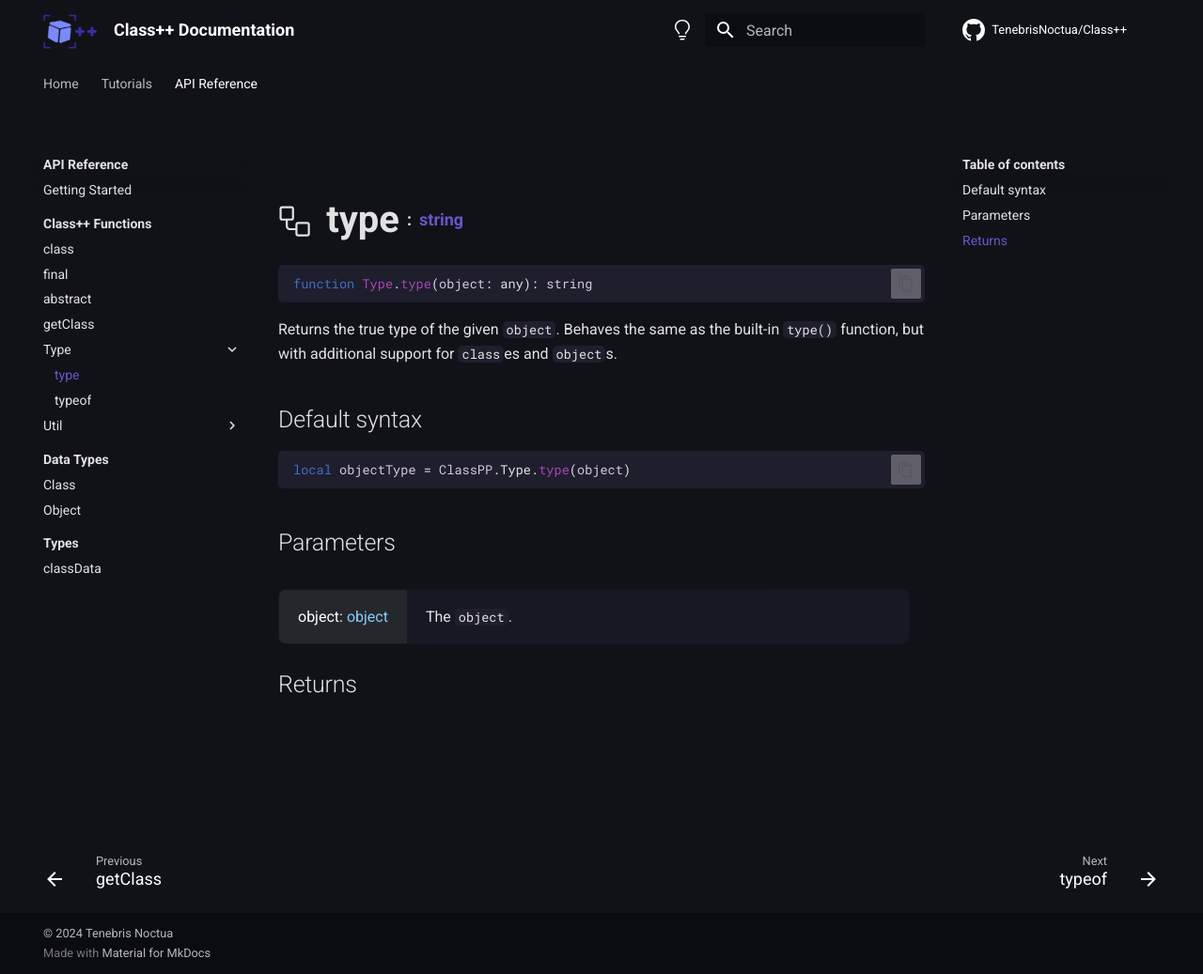
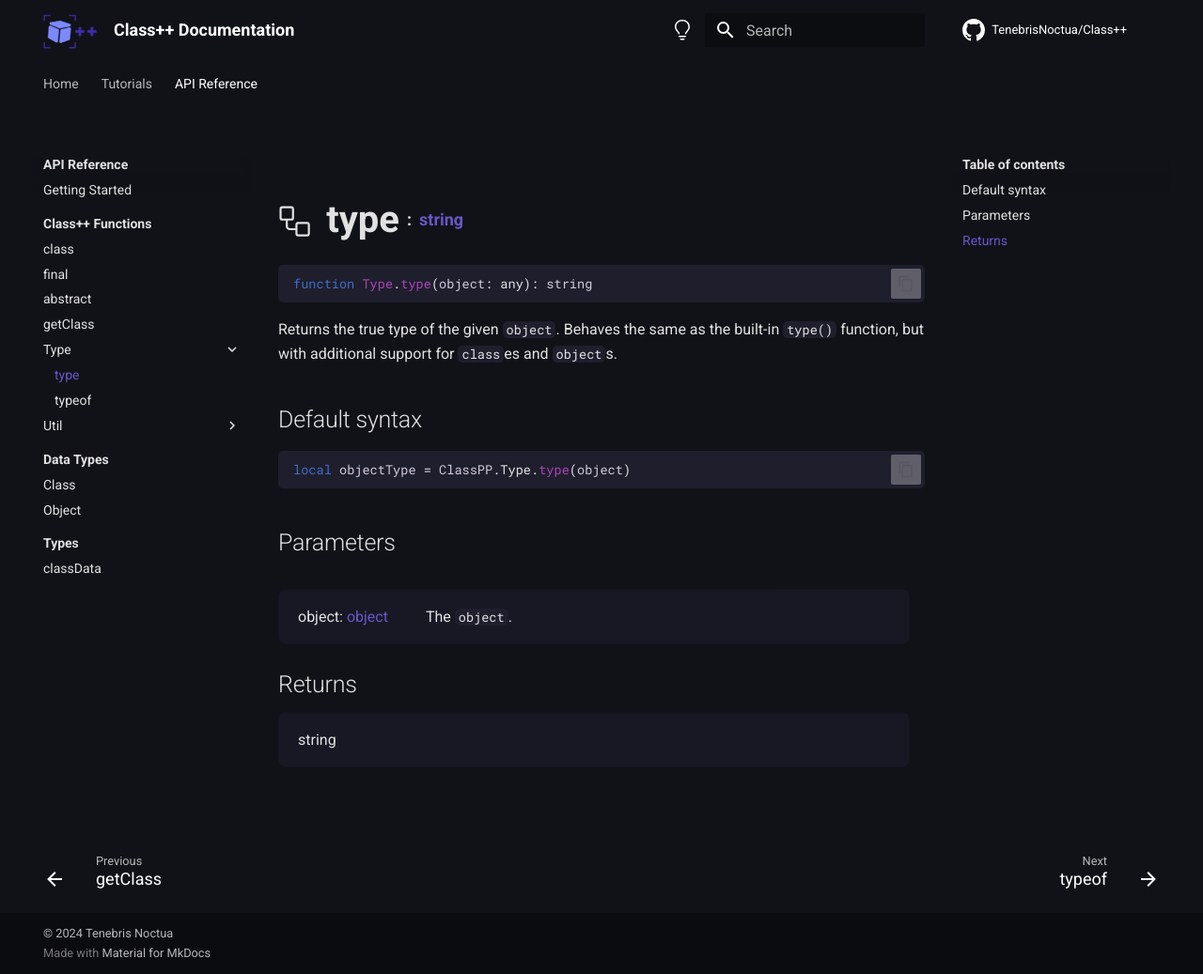
Before and after one commit to TenebrisNoctua/ClassPP, an MkDocs documentation site: the page built from docs/api-reference/classFunctions/type/type.md, in a window 1280 px wide and 1037 px high. Shown: the whole window at 94% size. Built offline with MkDocs 1.6.1 and Material for MkDocs 9.7.7, drawn with Linux system fonts in a browser that asks for light colours; comment, search, counter and statistics services are not loaded; the version menu is left out.

Commit message:
Update The Documentation (Part 3)

```diff
--- a/docs/api-reference/classFunctions/type/type.md
+++ b/docs/api-reference/classFunctions/type/type.md
@@ -22,7 +22,7 @@ local objectType = ClassPP.Type.type(object)
         <table>
             <tbody>
                 <tr>
-                    <td style="background-color: rgb(37, 39, 45); color: #fff">object: <a href="../../../dataTypes/object" style="color:        lightskyblue;      ">object</a></td>
+                    <td>object: <a href="../../../dataTypes/object">object</a></td>
                     <td style="width: 74%">The <code>object</code>.</td>
                 </tr>
             </tbody>
@@ -31,3 +31,15 @@ local objectType = ClassPP.Type.type(object)
 </span>
 
 <h2 markdown style="font-size: 1.5625em; margin-bottom: -20px; margin-top: -30px"> Returns </h2>
+
+<span markdown>
+    <div class="md-typeset__table">
+        <table>
+            <tbody>
+                <tr>
+                    <td class="api-return-box">string</td>
+                </tr>
+            </tbody>
+        </table>
+    </div>
+</div>
--- a/docs/css/api-reference.css
+++ b/docs/css/api-reference.css
@@ -20,6 +20,10 @@
     font-weight: bold;
     top: -26px;
     padding-left: 8px;
+}
+
+.api-return-box {
+    width: 1000px;
 }
 
 .apiReferenceSummaryTitle {
@@ -51,10 +55,6 @@
     padding: 6px;
 }
 
-.apiReferenceMethodBox {
-    width: 1000px;
-}
-
 .apiReferenceFunctionTitle {
     font-size: 40px;
     font-weight: bold;
```
